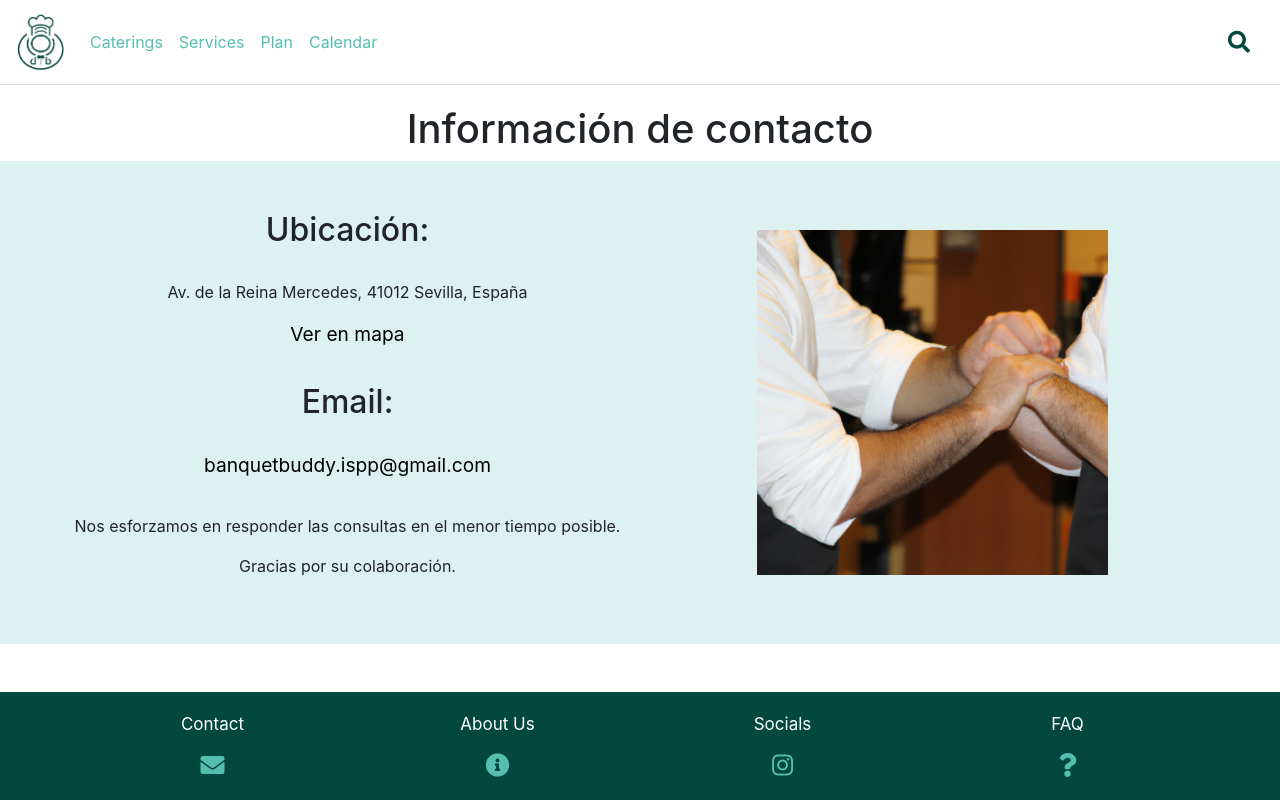
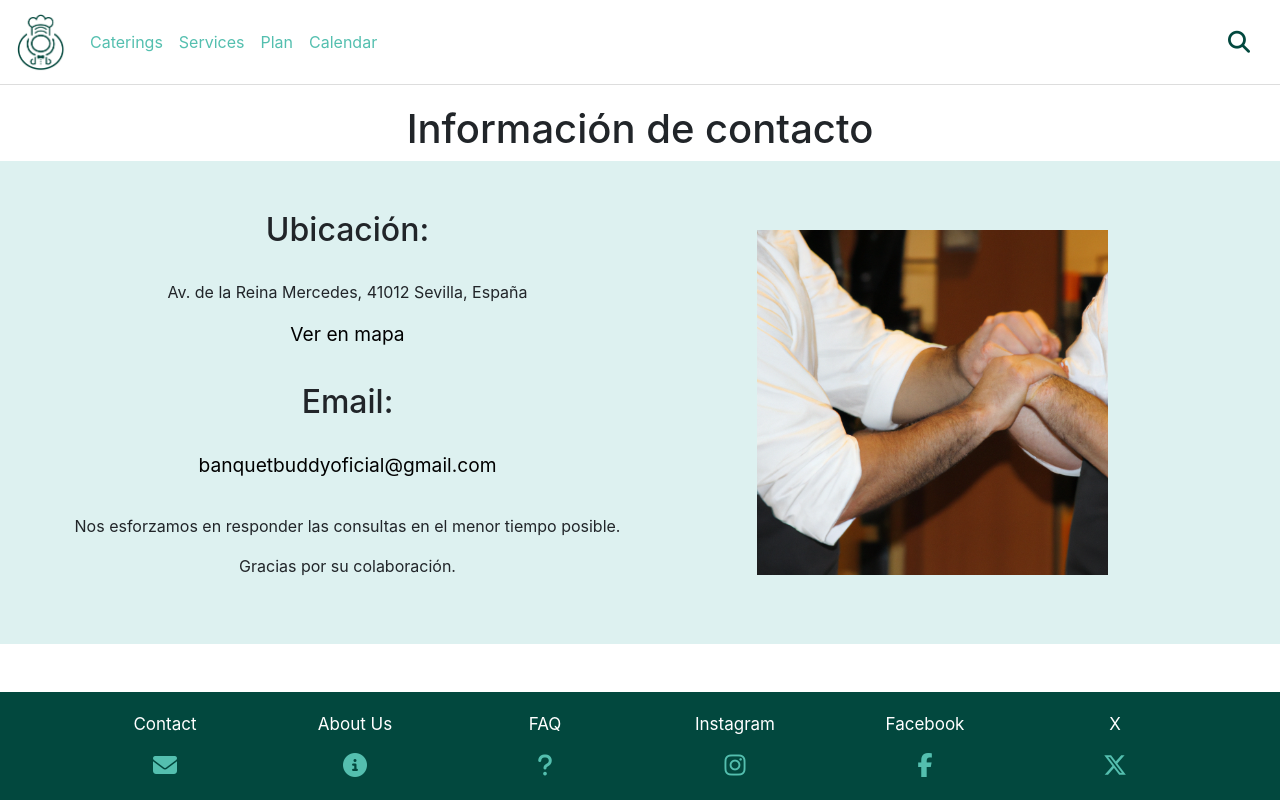
Before and after one commit to fravarcas/BANQUETBUDDY, a Django app: page /contact in a window 1280 px wide. Run offline with Django 4.2, Linux system fonts and the light colour scheme; some libraries are stand-ins or nearby versions.

Commit message:
feat: Social medias

```diff
--- a/banquetBuddy/core/templates/core/base.html
+++ b/banquetBuddy/core/templates/core/base.html
@@ -6,7 +6,7 @@
     <meta name="viewport" content="width=device-width, initial-scale=1.0">
     <title>BanquetBuddy</title>
     <link href="https://stackpath.bootstrapcdn.com/bootstrap/4.5.2/css/bootstrap.min.css" rel="stylesheet">
-    <link rel="stylesheet" href="https://cdnjs.cloudflare.com/ajax/libs/font-awesome/5.15.4/css/all.min.css"/>
+    <link rel="stylesheet" href="https://cdnjs.cloudflare.com/ajax/libs/font-awesome/6.5.1/css/all.min.css"/>
     <link rel="stylesheet" href="{% static 'core/styles.css' %}">
 </head>
 
@@ -65,16 +65,28 @@
                         <i class="fas fa-info-circle icon-lg"></i>
                     </a>
                 </div>
-                <div class="col socials-container text-center">
-                    <a href="#" target="_blank" class="text-decoration-none">
-                        <p class="text-white text-lg">Socials</p>
-                        <i class="fab fa-instagram icon-lg"></i>
-                    </a>
-                </div>
                 <div class="col faq-container text-center">
                     <a href="/faq" target="_blank" class="text-decoration-none">
                         <p class="text-white text-lg">FAQ</p>
                         <i class="fas fa-question icon-lg"></i>
+                    </a>
+                </div>
+                <div class="col social-medias-container text-center">
+                    <a href="https://www.instagram.com/banquetbuddy_oficial/" target="_blank" class="text-decoration-none">
+                        <p class="text-white text-lg">Instagram</p>
+                        <i class="fab fa-instagram icon-lg"></i>
+                    </a>
+                </div>
+                <div class="col social-medias-container text-center">
+                    <a href="https://www.facebook.com/profile.php?id=61557219530468" target="_blank" class="text-decoration-none">
+                        <p class="text-white text-lg">Facebook</p>
+                        <i class="fab fa-facebook-f icon-lg"></i>
+                    </a>
+                </div>
+                <div class="col social-medias-container text-center">
+                    <a href="https://twitter.com/banquetbuddy" target="_blank" class="text-decoration-none">
+                        <p class="text-white text-lg">X</p>
+                        <i class="fa-brands fa-x-twitter icon-lg"></i>
                     </a>
                 </div>
             </div>
--- a/banquetBuddy/core/templates/core/contact.html
+++ b/banquetBuddy/core/templates/core/contact.html
@@ -73,7 +73,7 @@
                     <p>Av. de la Reina Mercedes, 41012 Sevilla, España</p>
                     <li><a href="https://maps.app.goo.gl/MyKcMp62qkBrG1jG8" target="_blank">Ver en mapa</a></li><br>
                     <h2>Email:</h2>
-                    <li><a href="mailto:banquetbuddy.ispp@gmail.com">banquetbuddy.ispp@gmail.com</a></li><br>
+                    <li><a href="mailto:banquetbuddyoficial@gmail.com">banquetbuddyoficial@gmail.com</a></li><br>
                     <p>Nos esforzamos en responder las consultas en el menor tiempo posible.</p>
                     <p>Gracias por su colaboración.</p>
                 </ul>
```
